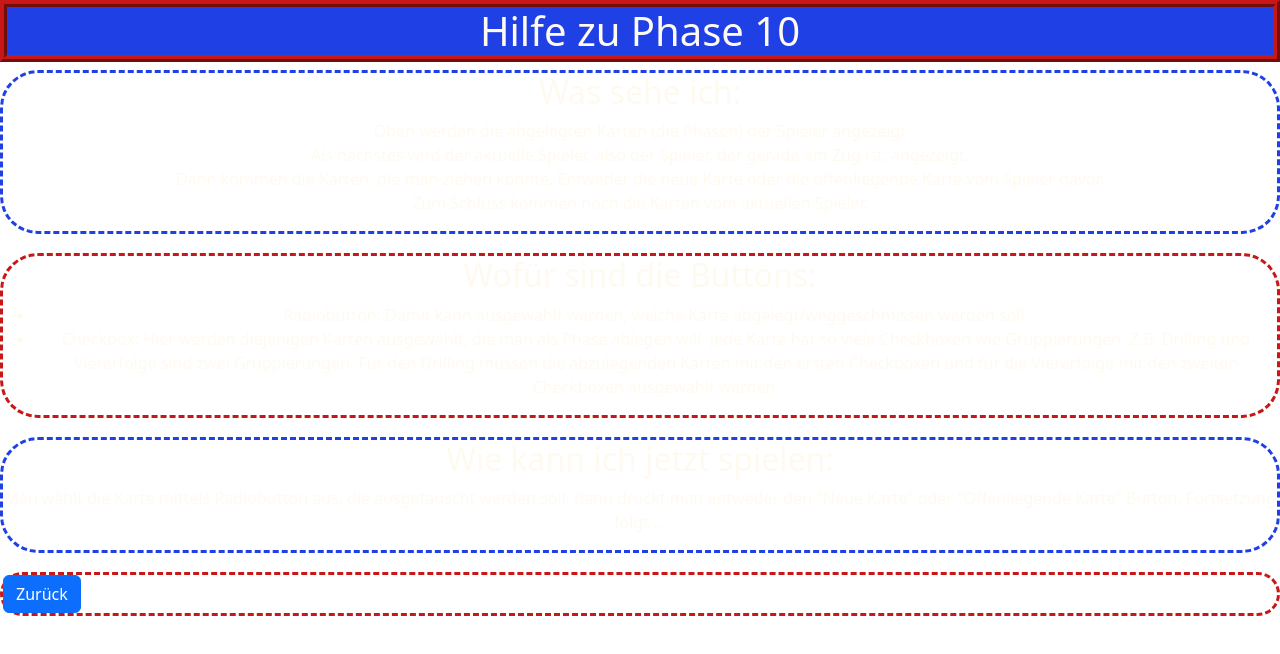
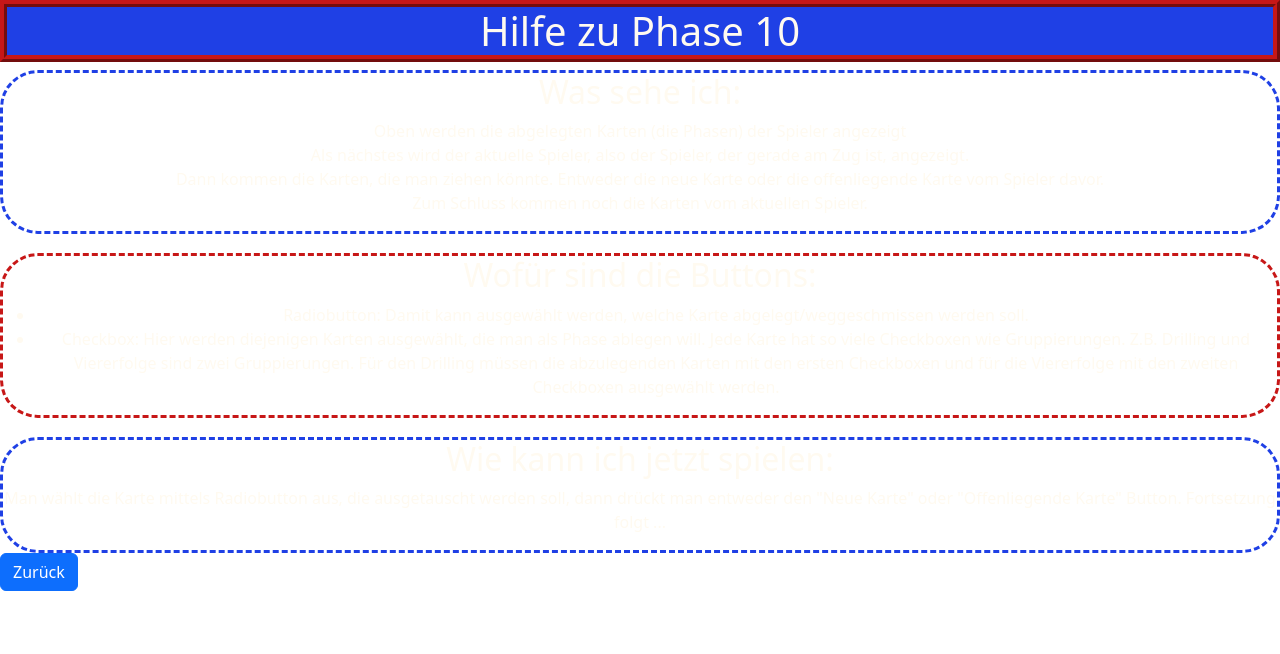
Before and after one commit to Pommesfan/phase10_web_vue, a Vue app: page /help in a window 1280 px wide. Shown: the top 654 px of the page. Built offline with nearby package versions, Linux system fonts and the light colour scheme.

Commit message:
correction to last

```diff
--- a/src/components/About.vue
+++ b/src/components/About.vue
@@ -36,7 +36,7 @@
       <p>Der Spieler hat gewonnen der zuerst seine 10. Phase erfolgreich abgeschlossen hat.</p>
     </div>
   </div>
-  <div class="buttons">
+  <div>
     <button id="back_from_about" type="submit" class="btn btn-primary">Zurück</button>
   </div>
   </body>
--- a/src/components/HelpPage.vue
+++ b/src/components/HelpPage.vue
@@ -29,7 +29,7 @@
       </p>
     </div>
   </div>
-  <div class="buttons">
+  <div>
     <button id="back_from_help" type="submit" class="btn btn-primary">Zurück</button>
   </div>
   </body>
```
Also changed, not shown: ToDo-List.txt.
